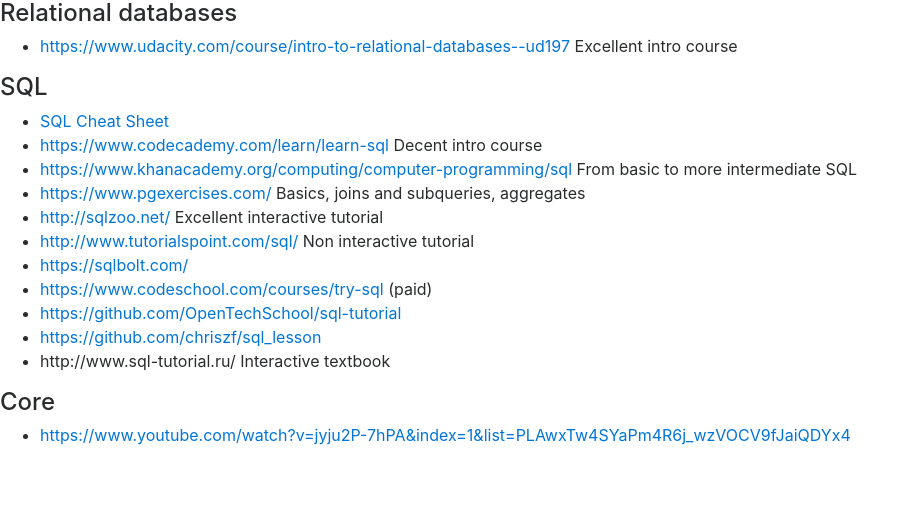
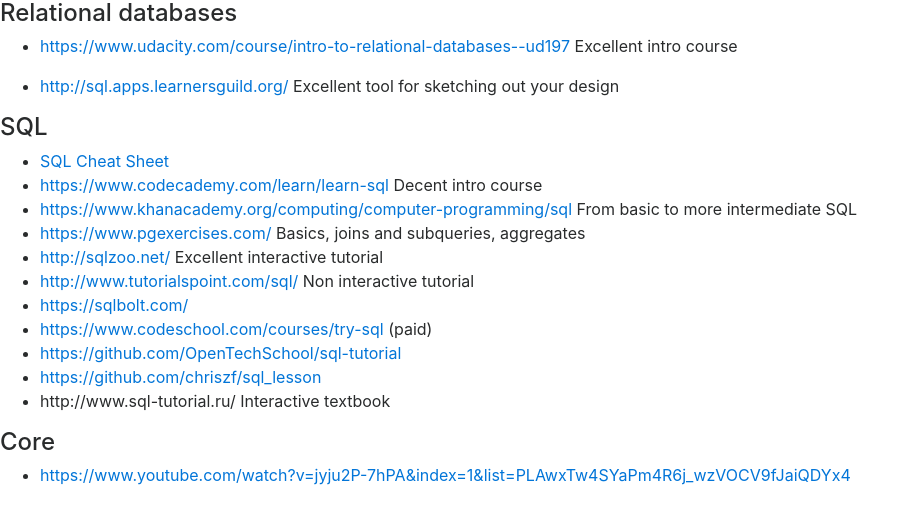
Before and after one commit to GuildCrafts/matrix, a Jekyll site: the page built from resources/Backend/Database.md, in a window 1280 px wide. Shown: the top 524 px of the page, without its empty margins (0-919 px from the left). Built offline with Jekyll 4.4.1, drawn with Linux system fonts in a browser that asks for light colours.

Commit message:
resources

```diff
--- a/resources/Backend/Database.md
+++ b/resources/Backend/Database.md
@@ -9,6 +9,7 @@
 
 - <https://www.udacity.com/course/intro-to-relational-databases--ud197> Excellent intro course
 
+- <http://sql.apps.learnersguild.org/> Excellent tool for sketching out your design
 
 #### SQL
 
```
